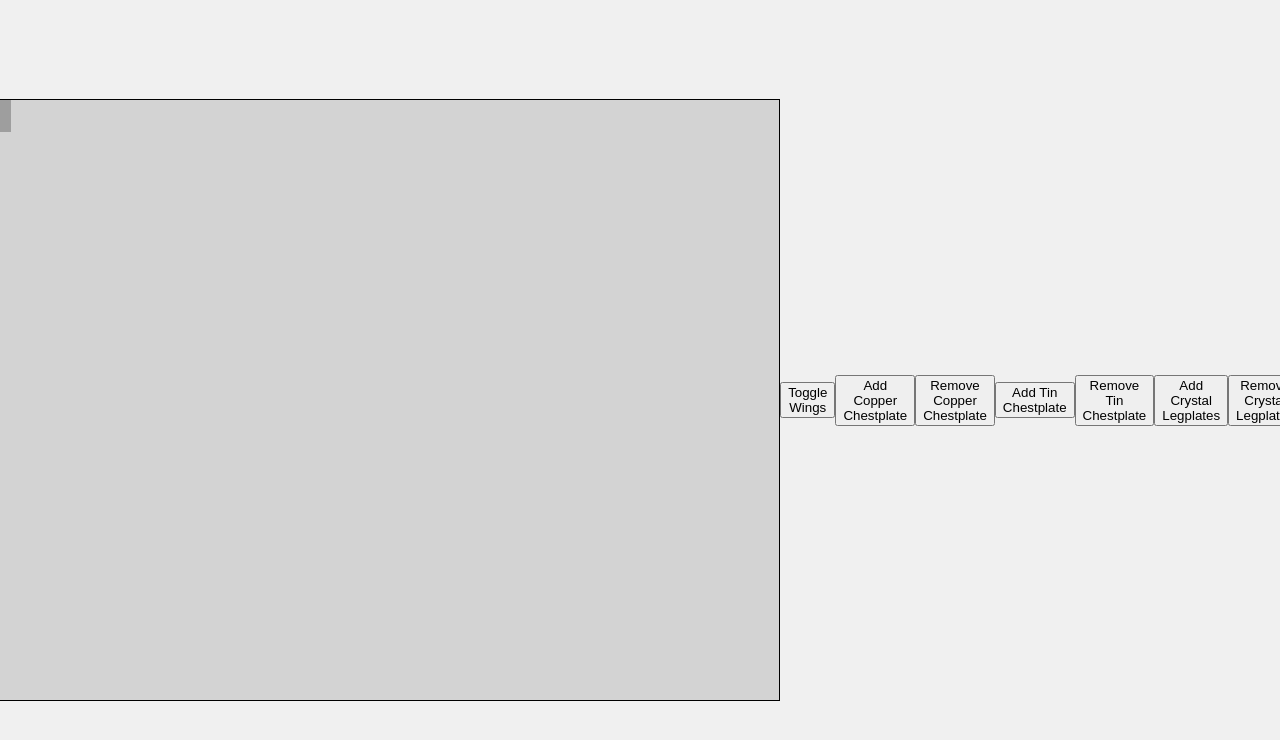
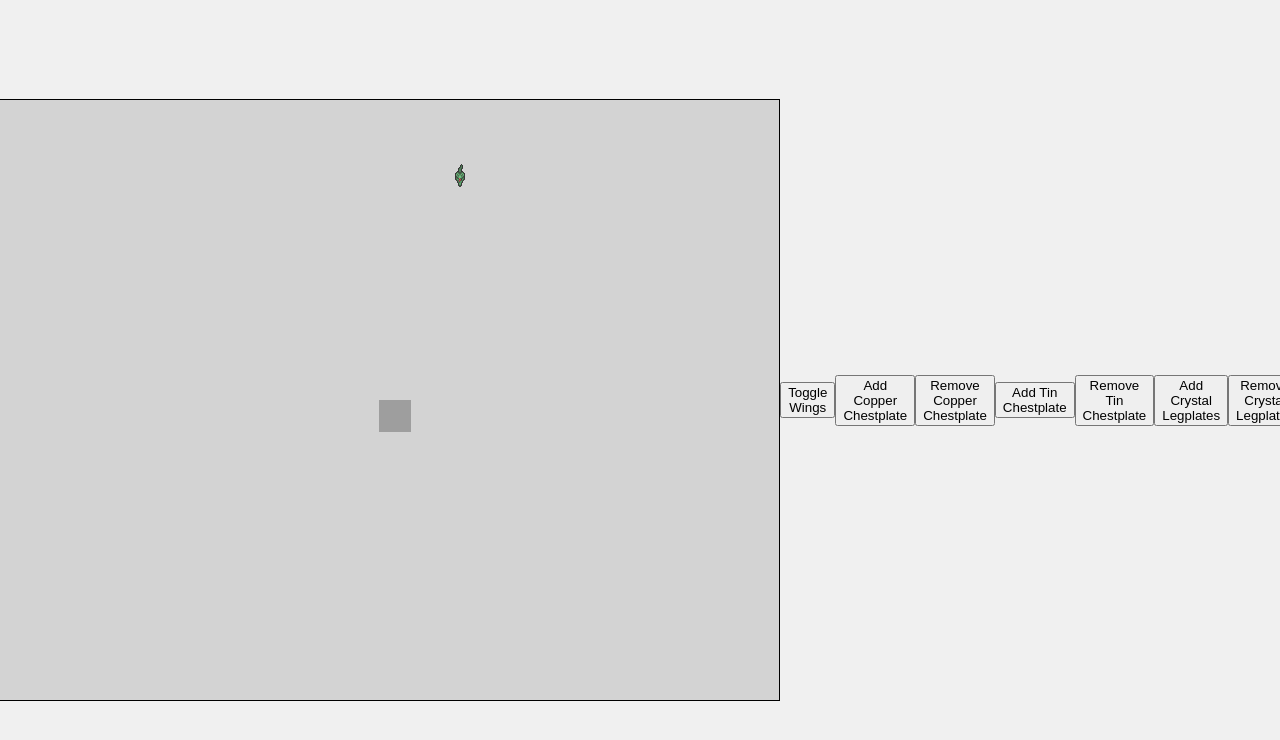
Before and after one commit to pedrogiampietro/train-javascript-rpg-game, a website with bundled scripts: page public/index.html in a window 1280 px wide. Shown: the top 740 px of the page. Built offline with nearby package versions, Linux system fonts and the light colour scheme.

Commit message:
chore: ajusts files feat: added mob, rendering & moving

```diff
--- a/public/Sprite.js
+++ /dev/null
@@ -1,81 +0,0 @@
-import Animation from "./Animation.js";
-
-export default class Sprite {
-  constructor(data) {
-    this.image = new Image();
-    this.image.src = data.src;
-    this.image.onload = () => {
-      console.log("Image loaded:", this.image.src);
-    };
-    this.image.onerror = () => {
-      console.error("Failed to load image:", this.image.src);
-    };
-    this.width = data.width;
-    this.height = data.height;
-    this.offsetX = data.offsetX || 0;
-    this.animations = {};
-    for (let key in data.animations) {
-      this.animations[key] = new Animation(
-        key,
-        data.animations[key].length,
-        data.animations[key][0].y / this.height,
-        this.width,
-        this.height
-      );
-    }
-    this.currentAnimation = "idle_down";
-    this.frameIndex = 0;
-    this.tickCount = 0;
-    this.ticksPerFrame = data.ticksPerFrame || 0;
-    this.x = 0;
-    this.y = 0;
-    this.speed = 2;
-    this.layers = [];
-  }
-
-  update(time) {
-    this.animations[this.currentAnimation].update(time);
-    for (let layer of this.layers) {
-      layer.setAnimation(this.currentAnimation);
-      layer.update(time);
-    }
-  }
-
-  render(ctx, x, y) {
-    let frame = this.animations[this.currentAnimation].frame;
-    // Render the main sprite
-    ctx.drawImage(
-      this.image,
-      frame.x,
-      frame.y,
-      this.width,
-      this.height,
-      x + this.offsetX,
-      y,
-      this.width,
-      this.height
-    );
-    // Render all layers on top of the main sprite
-    for (let layer of this.layers) {
-      layer.render(ctx, x + layer.offsetX, y);
-    }
-  }
-
-  setAnimation(animation) {
-    if (this.currentAnimation !== animation) {
-      this.currentAnimation = animation;
-      this.animations[animation].reset();
-      for (let layer of this.layers) {
-        layer.setAnimation(animation);
-      }
-    }
-  }
-
-  addLayer(sprite) {
-    this.layers.push(sprite);
-  }
-
-  removeLayer(spriteKey) {
-    this.layers = this.layers.filter((layer) => layer.key !== spriteKey);
-  }
-}
--- a/public/index.html
+++ b/public/index.html
@@ -5,7 +5,7 @@
     <meta charset="UTF-8">
     <meta name="viewport" content="width=device-width, initial-scale=1.0">
     <title>Jogo com Movimento</title>
-    <link rel="stylesheet" href="styles.css">
+    <link rel="stylesheet" href="styles/main.css">
 </head>
 
 <body>
@@ -18,7 +18,7 @@
     <button id="addCrystalLegplatesButton">Add Crystal Legplates</button>
     <button id="removeCrystalLegplatesButton">Remove Crystal Legplates</button>
     <!-- Adicione mais botões conforme necessário -->
-    <script type="module" src="script.js"></script>
+    <script type="module" src="scripts/main.js"></script>
 </body>
 
 </html>
--- a/public/Animation.js
+++ b/public/scripts/Animation.js
@@ -70,14 +70,6 @@ export default class Animation {
     return Date.now() - this.lastTime > this.speed && !this.stopped;
   }
 
-  getSecondFrame() {
-    return {
-      index: 1,
-      x: this.width,
-      y: this.row * this.height,
-    };
-  }
-
   reset() {
     this.lastTime = Date.now();
     this.frame = {
--- /dev/null
+++ b/public/scripts/Sprite.js
@@ -0,0 +1,119 @@
+import Animation from "./Animation.js";
+
+export default class Sprite {
+  constructor(data) {
+    this.image = new Image();
+    this.image.src = data.src;
+    this.width = data.width;
+    this.height = data.height;
+    this.animations = {};
+    this.currentAnimation = null;
+    this.x = 0;
+    this.y = 0;
+    this.speed = 2;
+    this.offsetX = data.offsetX || 0;
+    this.offsetY = data.offsetY || 0;
+    this.layers = [];
+
+    for (let [key, animData] of Object.entries(data.animations)) {
+      if (Array.isArray(animData)) {
+        this.animations[key] = animData.map(
+          (frame) =>
+            new Animation(
+              key,
+              1,
+              frame.y / this.height,
+              this.width,
+              this.height
+            )
+        );
+      } else {
+        this.animations[key] = new Animation(
+          key,
+          animData.length,
+          animData.row,
+          this.width,
+          this.height
+        );
+      }
+    }
+
+    this.image.onload = () => {
+      console.log("Image loaded:", this.image.src);
+      this.setAnimation("idle_down"); // Iniciar com a animação idle_down
+    };
+  }
+
+  setAnimation(name) {
+    if (this.currentAnimation === name || !this.animations[name]) return;
+    this.currentAnimation = name;
+    if (Array.isArray(this.animations[name])) {
+      this.animations[name].forEach((anim) => anim.reset());
+    } else {
+      this.animations[name].reset();
+    }
+  }
+
+  update(time) {
+    if (this.currentAnimation && this.animations[this.currentAnimation]) {
+      if (Array.isArray(this.animations[this.currentAnimation])) {
+        this.animations[this.currentAnimation].forEach((animation) =>
+          animation.update(time)
+        );
+      } else {
+        this.animations[this.currentAnimation].update(time);
+      }
+    }
+
+    this.layers.forEach((layer) => {
+      layer.setAnimation(this.currentAnimation);
+      layer.update(time);
+    });
+  }
+
+  render(ctx, x, y) {
+    if (this.currentAnimation && this.animations[this.currentAnimation]) {
+      if (Array.isArray(this.animations[this.currentAnimation])) {
+        this.animations[this.currentAnimation].forEach((animation) => {
+          const frame = animation.frame;
+          ctx.drawImage(
+            this.image,
+            frame.x,
+            frame.y,
+            this.width,
+            this.height,
+            x + this.offsetX,
+            y + this.offsetY,
+            this.width,
+            this.height
+          );
+        });
+      } else {
+        const frame = this.animations[this.currentAnimation].frame;
+        ctx.drawImage(
+          this.image,
+          frame.x,
+          frame.y,
+          this.width,
+          this.height,
+          x + this.offsetX,
+          y + this.offsetY,
+          this.width,
+          this.height
+        );
+      }
+    }
+
+    this.layers.forEach((layer) => {
+      layer.render(ctx, x, y);
+    });
+  }
+
+  addLayer(layer) {
+    this.layers.push(layer);
+  }
+
+  removeLayer(layerKey) {
+    this.layers = this.layers.filter((layer) => layer.key !== layerKey);
+  }
+}
--- a/public/SpritesController.js
+++ b/public/scripts/SpritesController.js
@@ -3,7 +3,6 @@ import Sprite from "./Sprite.js";
 export default class SpritesController {
   constructor() {
     this.sprites = {};
-    this.preloadedAnimations = [];
   }
 
   async load() {
@@ -18,15 +17,6 @@ export default class SpritesController {
         sprite.key = data.key;
         this.sprites[data.key] = sprite;
         console.log("Loaded sprite:", sprite);
-
-        if (sprite.preload) {
-          sprite.load();
-          let idleDown = sprite.animations.idle_down;
-          if (idleDown?.length > 1) {
-            this.preloadedAnimations.push(idleDown);
-            idleDown.setSpeed(sprite.idleSpeed || 200);
-          }
-        }
       }
 
       console.log("Finished loading sprite data...");
@@ -39,8 +29,4 @@ export default class SpritesController {
     console.log("Getting sprite:", name, this.sprites[name]);
     return this.sprites[name];
   }
-
-  getDeath() {
-    return this.get("death");
-  }
 }
--- a/public/script.js
+++ b/public/scripts/main.js
@@ -11,22 +11,38 @@ let cape = null;
 let copperChestplate = null;
 let tinChestplate = null;
 let crystalLegplates = null;
+let monsters = [];
 
-// Função assíncrona para carregar e inicializar o personagem
+// Função assíncrona para carregar e inicializar o personagem e monstros
 async function init() {
   await spritesController.load();
-  character = spritesController.get("character"); // Nome do personagem na sprites.json
-  cape = spritesController.get("cape_wings"); // Nome da capa na sprites.json
-  copperChestplate = spritesController.get("copperchestplate"); // Nome do peitoral de cobre na sprites.json
-  tinChestplate = spritesController.get("tinchestplate"); // Nome do peitoral de estanho na sprites.json
-  crystalLegplates = spritesController.get("crystallegplates"); // Nome do peitoral de cristal na sprites.json
+  character = spritesController.get("character");
+  cape = spritesController.get("cape_wings");
+  copperChestplate = spritesController.get("copperchestplate");
+  tinChestplate = spritesController.get("tinchestplate");
+  crystalLegplates = spritesController.get("crystallegplates");
 
   if (character) {
     console.log("Character loaded:", character);
-    gameLoop();
+    character.x = canvas.width / 2;
+    character.y = canvas.height / 2;
   } else {
     console.error("Erro ao carregar o personagem.");
   }
+
+  // Gerar cobras aleatoriamente no mapa
+  for (let i = 0; i < 5; i++) {
+    let snake = spritesController.get("snake");
+    if (snake) {
+      snake.x = Math.random() * (canvas.width - snake.width);
+      snake.y = Math.random() * (canvas.height - snake.height);
+      snake.direction = "walk_down";
+      snake.speed = 0.2;
+      monsters.push(snake);
+    }
+  }
+
+  gameLoop();
 }
 
 // Função para alternar as asas
@@ -158,9 +174,8 @@ document
   .getElementById("removeCrystalLegplatesButton")
   .addEventListener("click", removeCrystalLegplates);
 
-function update() {
+function update(time) {
   if (character) {
-    const time = Date.now();
     if (keys.up) character.y -= character.speed;
     if (keys.down) character.y += character.speed;
     if (keys.left) character.x -= character.speed;
@@ -176,17 +191,62 @@ function update() {
 
     character.update(time);
   }
+
+  // Movimento aleatório dos monstros com pausas
+  monsters.forEach((monster) => {
+    if (!monster.pause && Math.random() < 0.02) {
+      let directions = ["walk_up", "walk_down", "walk_left", "walk_right"];
+      monster.direction =
+        directions[Math.floor(Math.random() * directions.length)];
+      monster.pause = Math.random() < 0.5; // 50% chance de fazer uma pausa
+    } else if (monster.pause) {
+      monster.pause = Math.random() < 0.98; // 98% chance de continuar pausado
+    }
+
+    if (!monster.pause) {
+      switch (monster.direction) {
+        case "walk_up":
+          monster.y -= monster.speed;
+          if (monster.y < 0) monster.y = 0;
+          break;
+        case "walk_down":
+          monster.y += monster.speed;
+          if (monster.y + monster.height > canvas.height)
+            monster.y = canvas.height - monster.height;
+          break;
+        case "walk_left":
+          monster.x -= monster.speed;
+          if (monster.x < 0) monster.x = 0;
+          break;
+        case "walk_right":
+          monster.x += monster.speed;
+          if (monster.x + monster.width > canvas.width)
+            monster.x = canvas.width - monster.width;
+          break;
+      }
+      monster.setAnimation(monster.direction);
+    } else {
+      monster.setAnimation("idle_down");
+    }
+    monster.update(time);
+  });
 }
 
 function draw() {
+  ctx.clearRect(0, 0, canvas.width, canvas.height);
+
   if (character) {
-    ctx.clearRect(0, 0, canvas.width, canvas.height);
     character.render(ctx, character.x, character.y);
   }
+
+  // Renderizar monstros
+  monsters.forEach((monster) => {
+    monster.render(ctx, monster.x, monster.y);
+  });
 }
 
-function gameLoop() {
-  update();
+function gameLoop(time) {
+  update(time);
   draw();
   requestAnimationFrame(gameLoop);
 }
--- a/public/sprites.json
+++ b/public/sprites.json
@@ -32,7 +32,7 @@
     },
     {
       "key": "cape_wings",
-      "src": "img/player/cape/wings.png",
+      "src": "img/player/cape/cape_wings.png",
       "width": 32,
       "height": 32,
       "offsetX": 0,
@@ -153,6 +153,26 @@
           { "x": 64, "y": 96 }
         ]
       }
+    },
+    {
+      "key": "snake",
+      "src": "img/mobs/snake.png",
+      "width": 28,
+      "height": 28,
+      "ticksPerFrame": 12,
+      "animations": {
+        "atk_right": { "length": 5, "row": 0 },
+        "walk_right": { "length": 4, "row": 1 },
+        "idle_right": { "length": 4, "row": 2 },
+        "atk_up": { "length": 5, "row": 3 },
+        "walk_up": { "length": 4, "row": 4 },
+        "idle_up": { "length": 4, "row": 5 },
+        "atk_down": { "length": 5, "row": 6 },
+        "walk_down": { "length": 4, "row": 7 },
+        "idle_down": { "length": 6, "row": 8 }
+      },
+      "offsetX": -6,
+      "offsetY": -10
     }
   ]
 }
```
Also changed, not shown: public/img/mobs/snake.png (added), public/img/player/cape/cape_wings.png (renamed from public/img/player/cape/wings.png), public/styles/main.css (renamed from public/styles.css).
